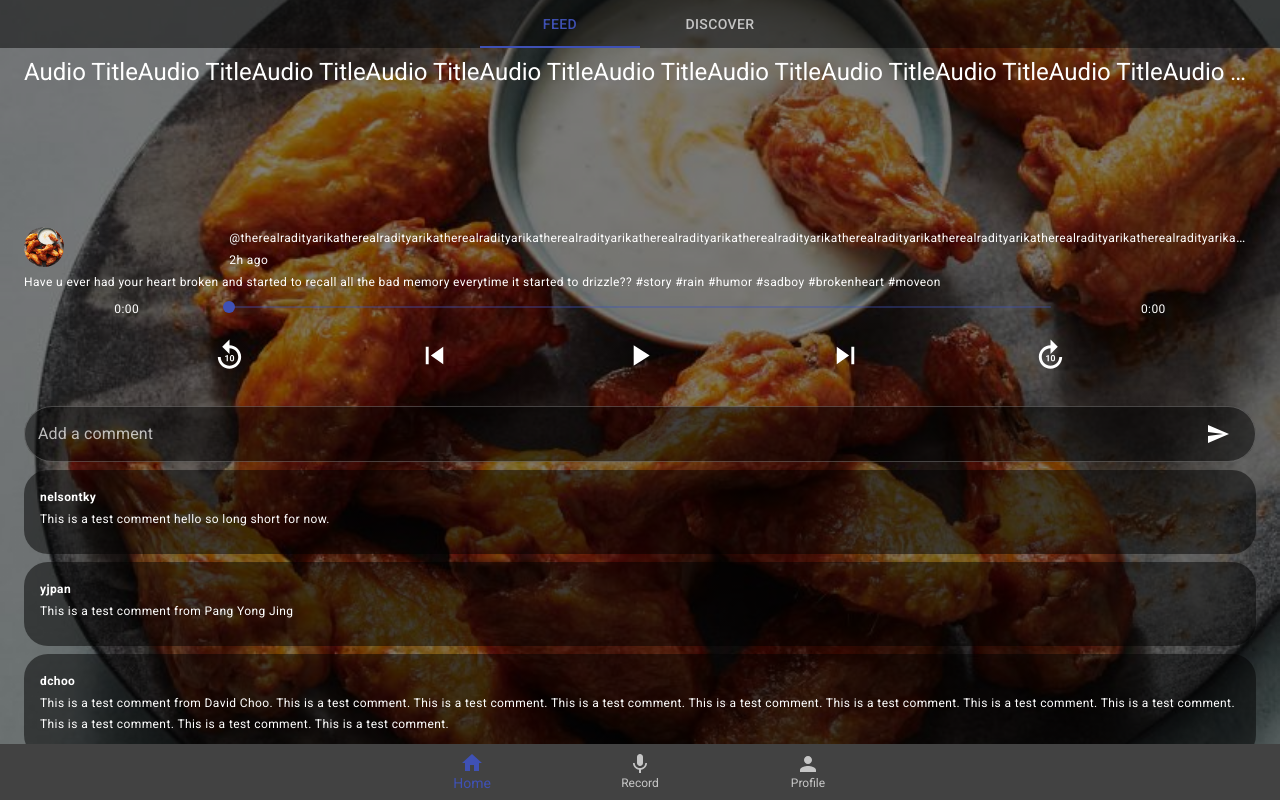
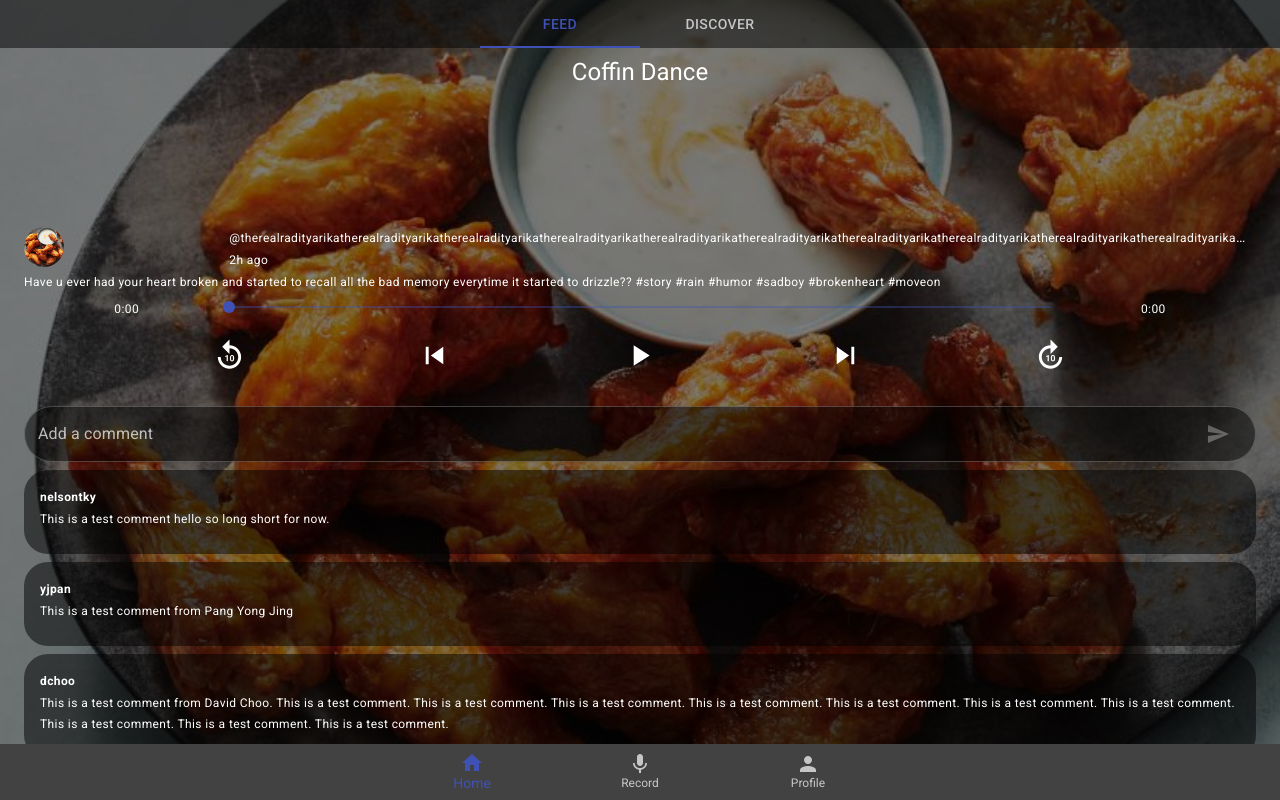
Before and after one commit to CS3216-LisTent/listent-app, a React (Create React App) app in the folder client/: page / in a window 1280 px wide. Built offline with nearby package versions, Linux system fonts and the light colour scheme.

Commit message:
Minor fixes

```diff
--- a/client/src/components/Comments.js
+++ b/client/src/components/Comments.js
@@ -1,5 +1,6 @@
 import React, { useState } from "react";
 import { makeStyles } from "@material-ui/core/styles";
+import isEmpty from "validator/lib/isEmpty";
 
 // Material UI components
 import Card from "@material-ui/core/Card";
@@ -12,9 +13,6 @@ import Typography from "@material-ui/core/Typography";
 
 // Icons
 import SendIcon from "@material-ui/icons/Send";
-
-// Utils
-import { validateComment } from "../utils/validators";
 
 const useStyles = makeStyles((theme) => ({
   root: {
@@ -70,24 +68,14 @@ export default function Comments() {
   const classes = useStyles();
   const [comment, setComment] = useState("");
   const [comments, setComments] = useState(COMMENTS);
-  const [err, setErr] = useState({});
 
   const submitComment = () => {
-    const errors = validateComment(comment);
-
-    if (errors.hasError) {
-      setErr({ ...err, comment: errors.comment });
-      return;
-    }
-
     setComments([{ username: "nelsontky", content: comment }, ...comments]);
     setComment("");
   };
 
   const commentChange = (e) => {
     setComment(e.target.value);
-    const newErr = delete { ...err }.comment;
-    setErr(newErr);
   };
 
   return (
@@ -98,7 +86,10 @@ export default function Comments() {
           className: classes.commentInput,
           endAdornment: (
             <InputAdornment position="end">
-              <IconButton onClick={submitComment}>
+              <IconButton
+                onClick={submitComment}
+                disabled={isEmpty(comment, { ignore_whitespace: true })}
+              >
                 <SendIcon />
               </IconButton>
             </InputAdornment>
@@ -110,8 +101,6 @@ export default function Comments() {
         variant="outlined"
         value={comment}
         onChange={commentChange}
-        error={err.comment}
-        helperText={err.comment}
         fullWidth
       />
       {comments.map((comment, i) => (
--- a/client/src/components/Post.js
+++ b/client/src/components/Post.js
@@ -23,6 +23,9 @@ const useStyles = makeStyles((theme) => ({
     backgroundPosition: "center center",
     height: "100%",
     backgroundSize: "cover",
+  },
+  center: {
+    textAlign: "center",
   },
   container: {
     height: "100%",
@@ -92,13 +95,11 @@ export default function Post(props) {
               )}
             >
               <SingleLineContainer
-                className={classes.audioTitle}
+                className={classes.center}
                 component={Typography}
                 variant="h5"
               >
-                Audio TitleAudio TitleAudio TitleAudio TitleAudio TitleAudio
-                TitleAudio TitleAudio TitleAudio TitleAudio TitleAudio
-                TitleAudio Title
+                Coffin Dance
               </SingleLineContainer>
             </Grid>
             <Grid item xs={12}>
--- a/client/src/utils/validators.js
+++ /dev/null
@@ -1,13 +0,0 @@
-import isEmpty from "validator/lib/isEmpty";
-
-export function validateComment(comment) {
-  let err = { hasError: false };
-  const s = comment + "";
-
-  if (isEmpty(s, { ignore_whitespace: true })) {
-    err.comment = "Comment cannot be empty!";
-    err.hasError = true;
-  }
-
-  return err;
-}
```
